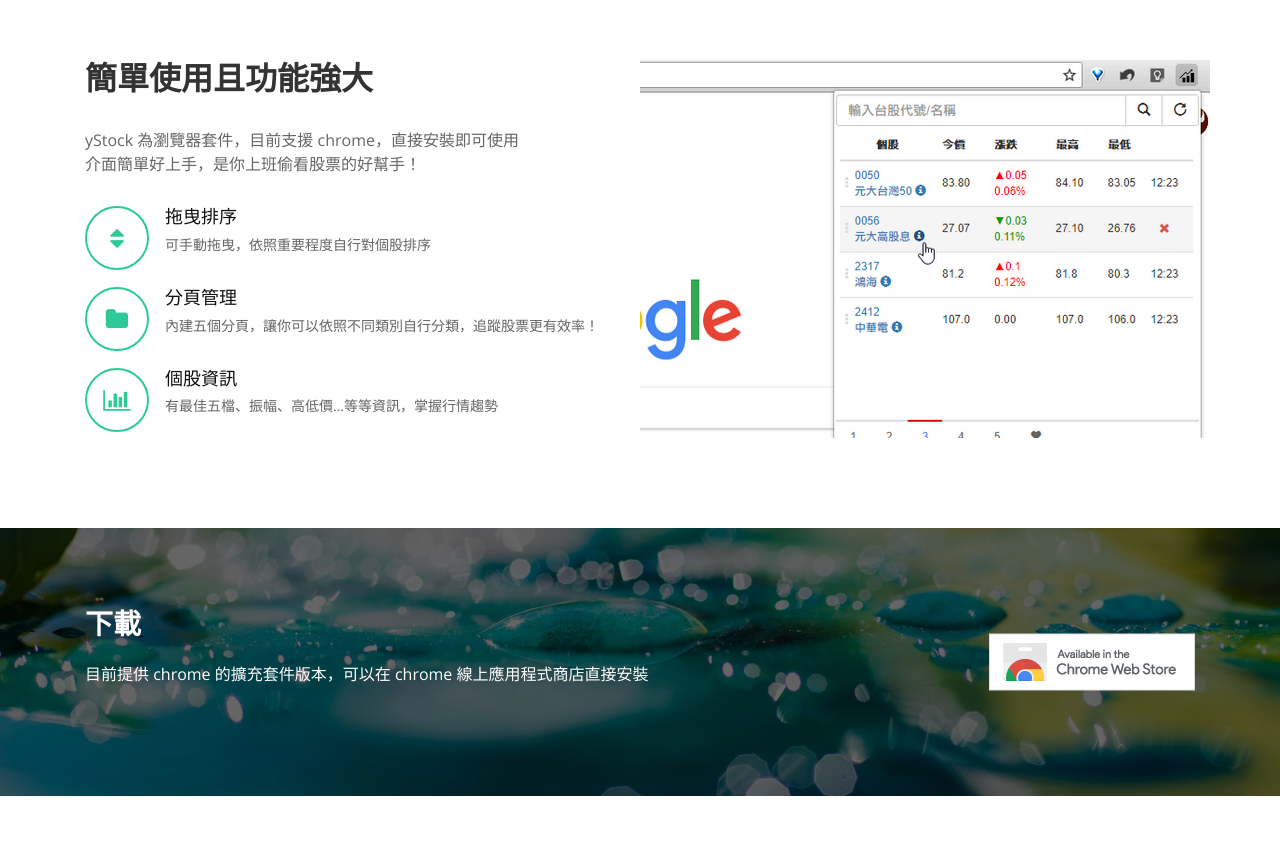
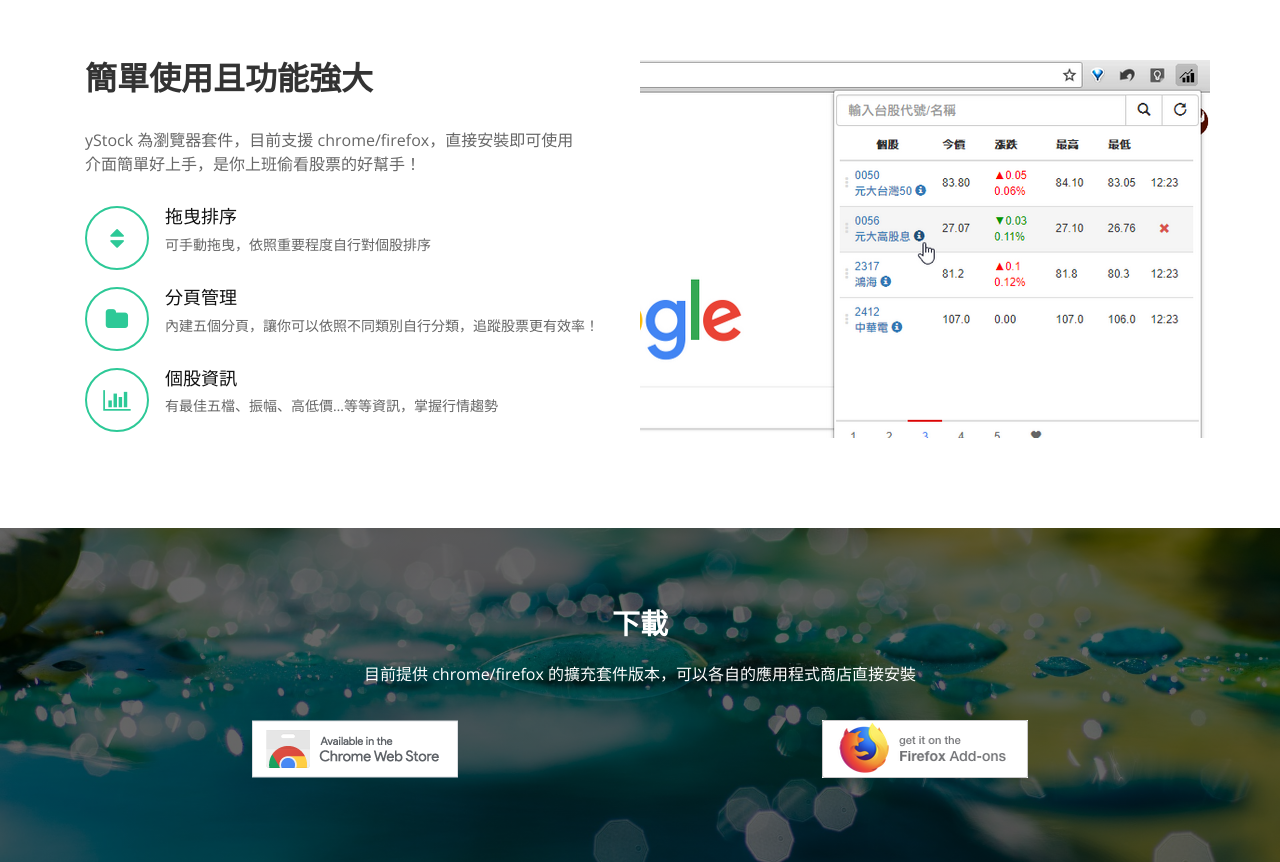
Before and after one commit to CelloCello/ystock-site, a plain HTML site: page index.html in a window 1280 px wide. Shown: the part 580-1442 px from the top of the page. Drawn offline with nearby package versions, Linux system fonts and the light colour scheme.

Commit message:
release firefox version

```diff
--- a/css/style.css
+++ b/css/style.css
@@ -685,6 +685,14 @@
   color: #fff;
 }
 
+#call-to-action > .container {
+  text-align: center;
+}
+
+.store {
+  margin: 4px;
+}
+
 @media (min-width: 769px) {
   #call-to-action .cta-btn-container {
     display: flex;
--- a/index.html
+++ b/index.html
@@ -10,7 +10,7 @@
   <!-- Facebook -->
   <meta property="og:title" content="yStock - 方便看股票的小工具">
   <meta property="og:type" content="website">
-  <meta property="og:description" content="yStock 為瀏覽器套件，目前支援 chrome，直接安裝即可使用。介面簡單好上手，是你上班偷看股票的好幫手！">
+  <meta property="og:description" content="yStock 為瀏覽器套件，目前支援 chrome/firefox，直接安裝即可使用。介面簡單好上手，是你上班偷看股票的好幫手！">
   <meta property="og:url" content="https://ystock.tw/">
   <meta property="og:image" content="//ystock.tw/img/preview/001.png">
   <meta property="og:image" content="//ystock.tw/img/preview/002.png">
@@ -110,7 +110,7 @@
           <div class="col-lg-6 content order-lg-1 order-2">
             <h2 class="title">簡單使用且功能強大</h2>
             <p>
-              <div>yStock 為瀏覽器套件，目前支援 chrome，直接安裝即可使用</div>
+              <div>yStock 為瀏覽器套件，目前支援 chrome/firefox，直接安裝即可使用</div>
               <div>介面簡單好上手，是你上班偷看股票的好幫手！</div>
             </p>
 
@@ -242,14 +242,22 @@
     <section id="call-to-action">
       <div class="container wow fadeIn">
         <div class="row">
-          <div class="col-lg-9 text-center text-lg-left">
+          <div class="col-lg-12 text-center">
             <h3 class="cta-title">下載</h3>
             <!-- <img src="img/chrome-webstore-badge.png" alt="" title="" /></img> -->
-            <p class="cta-text">目前提供 chrome 的擴充套件版本，可以在 chrome 線上應用程式商店直接安裝</p>
+            <p class="cta-text">目前提供 chrome/firefox 的擴充套件版本，可以各自的應用程式商店直接安裝</p>
           </div>
-          <div class="col-lg-3 cta-btn-container text-center">
+        </div>
+        <div class="row">
+          <div class="col-md-6">
               <a href="https://chrome.google.com/webstore/detail/ystock/kdfomaiafhgjpidlcfhfpifmleaiacji">
-                <img src="img/chrome-webstore-badge.png" alt="" title="" /></img>
+                <img class="store" src="img/chrome-webstore-badge.png" alt="" title="" /></img>
+              </a>
+            <!-- <a class="cta-btn align-middle" href="#">Call To Action</a> -->
+          </div>
+          <div class="col-md-6">
+              <a href="https://addons.mozilla.org/zh-TW/firefox/addon/ystock/">
+                <img class="store" src="img/firefox-addons-badge.png" alt="" title="" /></img>
               </a>
             <!-- <a class="cta-btn align-middle" href="#">Call To Action</a> -->
           </div>
```
Also changed, not shown: version.html (+15 -0 lines), img/firefox-addons-badge.png (added).
